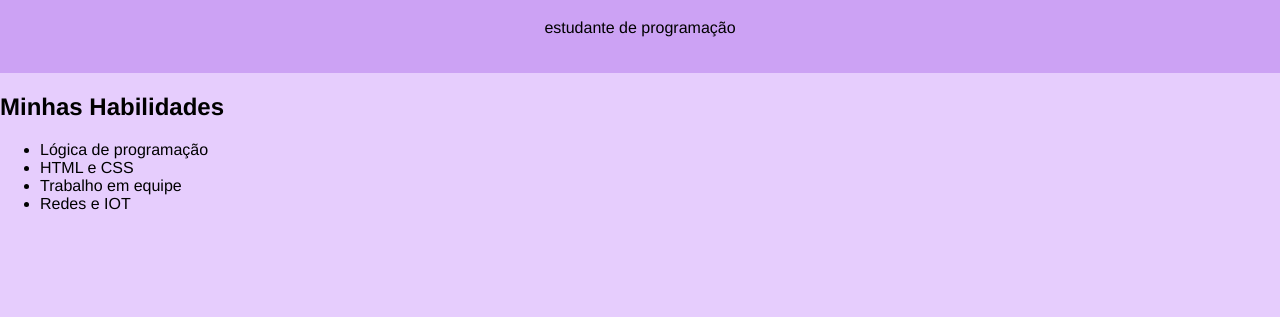
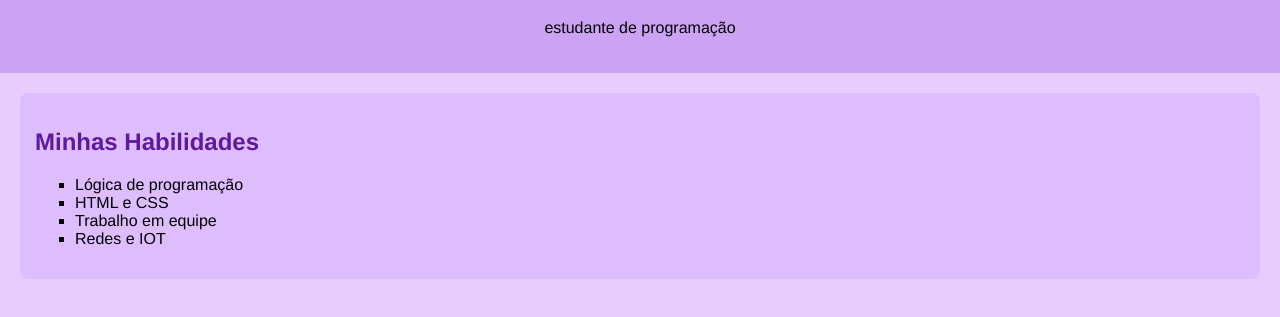
Before and after one commit to BeatrizCastilho/site, a plain HTML site: page index.html in a window 1280 px wide. Shown: the part 81-398 px from the top of the page. Drawn offline with Linux system fonts and the light colour scheme.

Commit message:
Add files via upload

```diff
--- a/index.html
+++ b/index.html
@@ -23,6 +23,24 @@
             padding: 20px;
             text-align: center;
         }
+        main{
+            padding: 20px;
+        }
+        section{
+            background-color: rgb(221, 189, 253);
+            padding: 15px;
+            margin-bottom: 1px solid;
+            border-radius: 8px;
+        }
+        h2{
+            color: rgb(94, 25, 158);
+        }
+
+        ul{
+            list-style-type: square;
+        }
+
+
     </style>
 
     <main>
```
